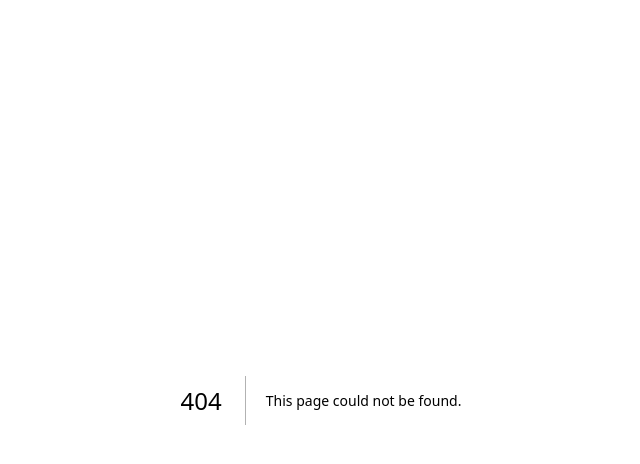
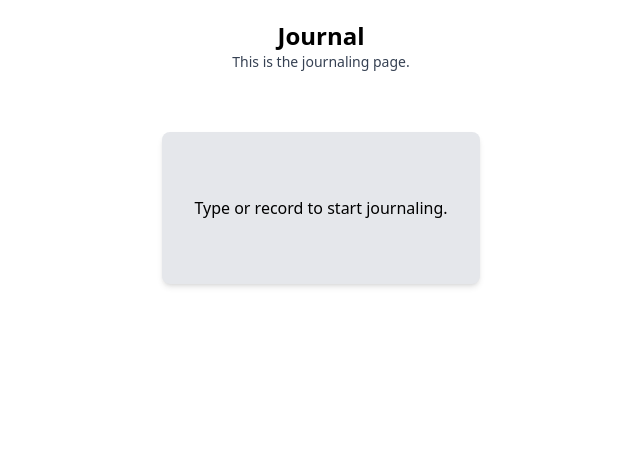
Before and after one commit to HappyDevs1/goalduty, a Next.js app in the folder frontend/: page /journaling in a window 1280 px wide. Before the commit this address had no page. Shown: the top 464 px of the page, without its empty margins (319-959 px from the left). Built offline with nearby package versions, Linux system fonts and the light colour scheme.

Commit message:
feat: :sparkles: journaling page without text/record placeholder

```diff
--- /dev/null
+++ b/frontend/src/app/journaling/page.tsx
@@ -0,0 +1,12 @@
+export default function Journaling () {
+  return (
+    <div className="flex flex-col items-center justify-center">
+      <h1 className="text-2xl font-bold mt-5">Journal</h1>
+      <p className="text-sm text-gray-700 max-w-95">
+        This is the journaling page.</p>
+        <div className="my-15 bg-gray-200 px-8 py-16 rounded-lg shadow-md">
+          <p>Type or record to start journaling.</p>
+        </div>
+    </div>
+  )
+}
```
